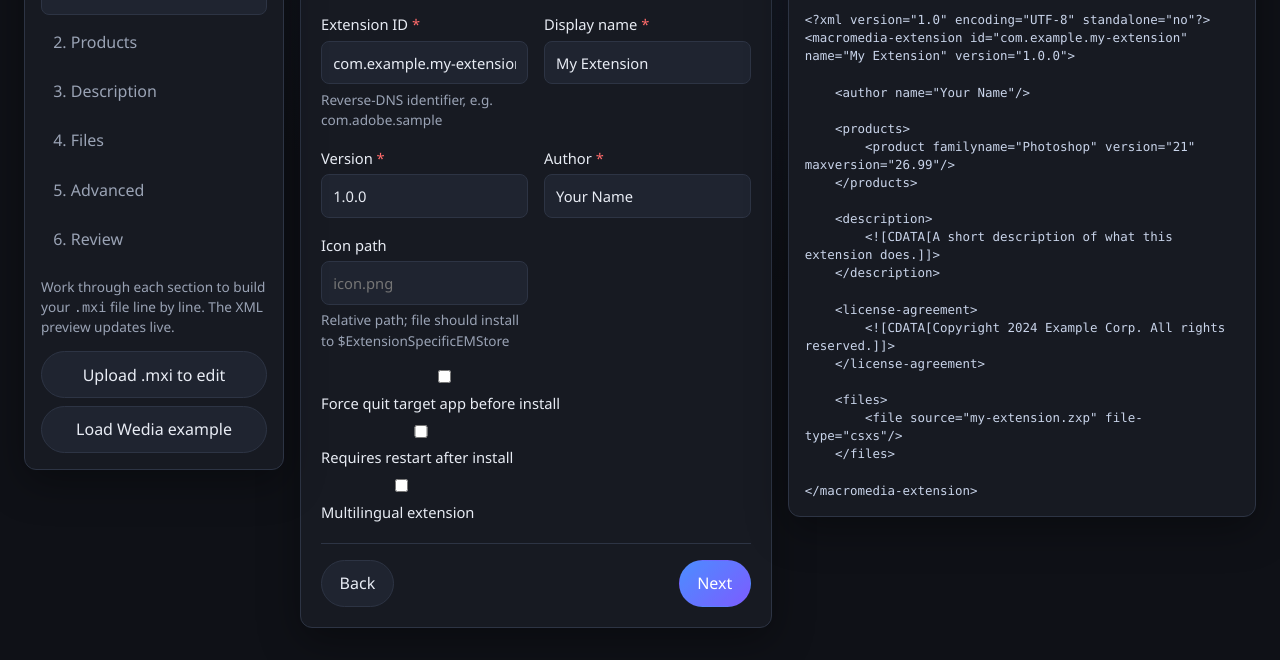
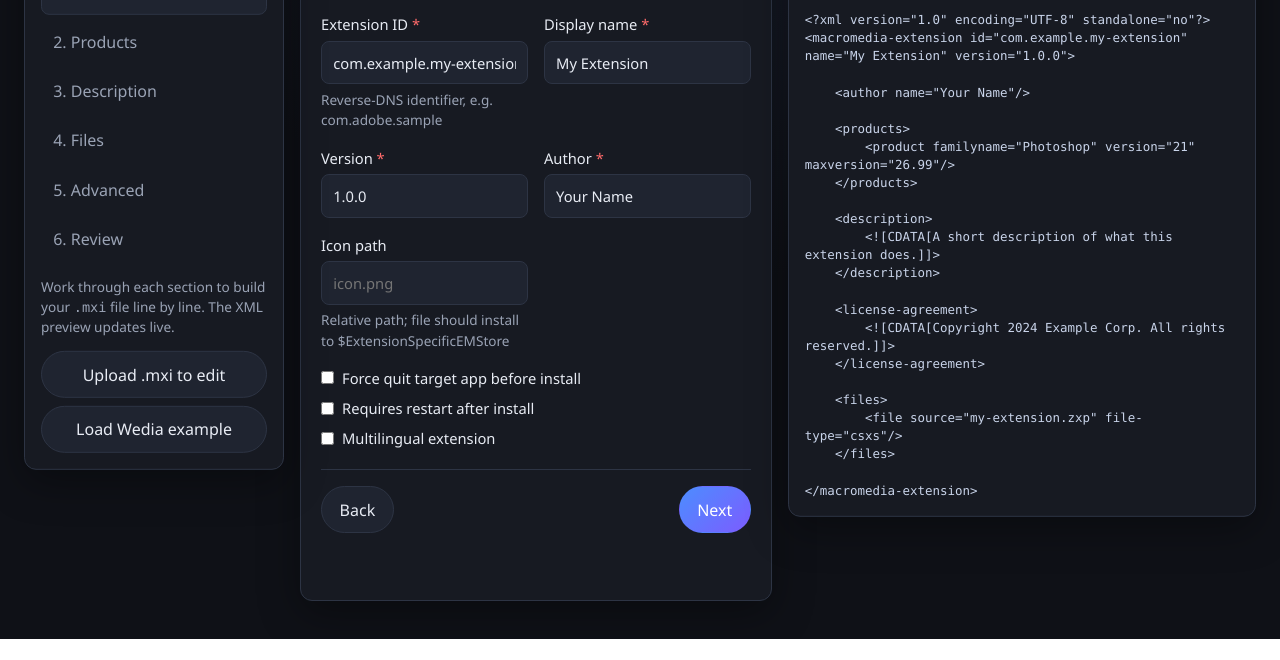
Before and after one commit to adobe-dmeservices/MXI-documentation, a plain HTML site: page docs/index.html in a window 1280 px wide. Shown: the part 161-821 px from the top of the page. After the commit the page ends 800 px from the top, so only its background shows below. Drawn offline with nearby package versions, Linux system fonts and the light colour scheme.

Commit message:
Align checkboxes to the left of their labels.
Use row layout for checkbox labels so controls sit beside their descriptions instead of stacking above them.

Co-authored-by: Cursor <cursoragent@cursor.com>

```diff
--- a/docs/assets/builder.js
+++ b/docs/assets/builder.js
@@ -298,9 +298,9 @@ function renderBasics() {
         <span class="help">Relative path; file should install to $ExtensionSpecificEMStore</span>
       </label>
       <div class="checkbox-group">
-        <label><input type="checkbox" data-field="forceQuit" ${state.forceQuit ? "checked" : ""}> Force quit target app before install</label>
-        <label><input type="checkbox" data-field="requiresRestart" ${state.requiresRestart ? "checked" : ""}> Requires restart after install</label>
-        <label><input type="checkbox" data-field="isMultilingual" ${state.isMultilingual ? "checked" : ""}> Multilingual extension</label>
+        <label class="checkbox-field"><input type="checkbox" data-field="forceQuit" ${state.forceQuit ? "checked" : ""}> Force quit target app before install</label>
+        <label class="checkbox-field"><input type="checkbox" data-field="requiresRestart" ${state.requiresRestart ? "checked" : ""}> Requires restart after install</label>
+        <label class="checkbox-field"><input type="checkbox" data-field="isMultilingual" ${state.isMultilingual ? "checked" : ""}> Multilingual extension</label>
       </div>
     </div>`;
 }
--- a/docs/assets/style.css
+++ b/docs/assets/style.css
@@ -435,7 +435,8 @@ textarea {
 
 .checkbox-group,
 .checkbox-inline,
-.checkbox-field {
+.checkbox-field,
+label:has(> input[type="checkbox"]) {
   flex-direction: row;
   align-items: center;
   gap: 0.5rem;
@@ -446,7 +447,8 @@ textarea {
 }
 
 .checkbox-field input[type="checkbox"],
-.checkbox-inline input[type="checkbox"] {
+.checkbox-inline input[type="checkbox"],
+label:has(> input[type="checkbox"]) input[type="checkbox"] {
   width: auto;
   flex-shrink: 0;
   margin: 0;
```
